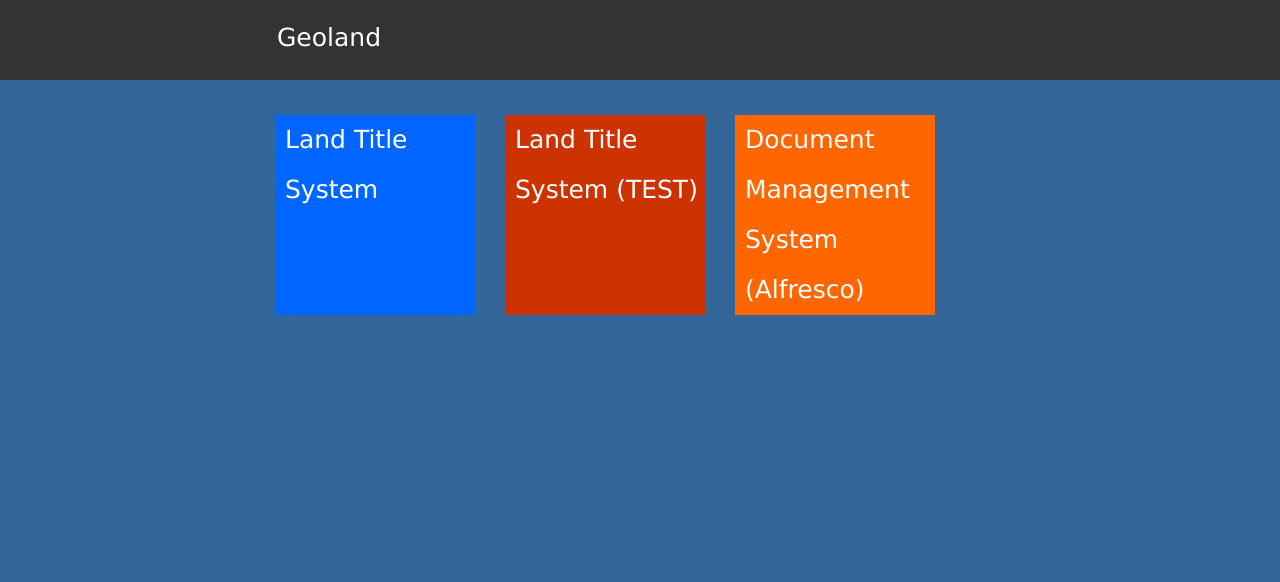
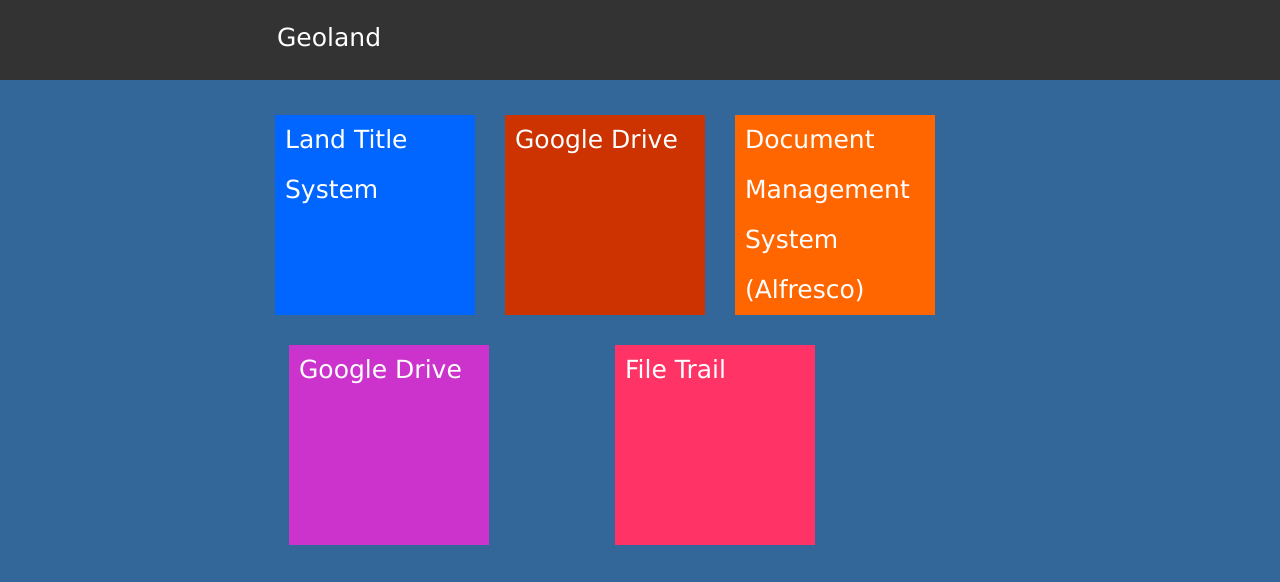
Before and after one commit to necrodevz/dashboard, a plain HTML site: page index.html in a window 1280 px wide. Shown: the top 582 px of the page. Drawn offline with nearby package versions, Linux system fonts and the light colour scheme.

Commit message:
Add options to dashboard

```diff
--- a/index.html
+++ b/index.html
@@ -86,7 +86,7 @@ body{
 	color:#FFF;
 	font-size:25px;
 	font-family:"Lucida Sans Unicode", "Lucida Grande", sans-serif;
-	line-height:300px;
+	line-height:50px;
 	padding-left:10px;
 	text-align:left;
 }
@@ -104,7 +104,7 @@ body{
 	color:#FFF;
 	font-size:25px;
 	font-family:"Lucida Sans Unicode", "Lucida Grande", sans-serif;
-	line-height:300px;
+	line-height:50px;
 	padding-left:10px;
 	text-align:left;
 }
@@ -122,7 +122,7 @@ body{
 	color:#FFF;
 	font-size:25px;
 	font-family:"Lucida Sans Unicode", "Lucida Grande", sans-serif;
-	line-height:300px;
+	line-height:50px;
 	padding-left:10px;
 	text-align:left;
 }
@@ -181,11 +181,11 @@ body{
 <div style="width:750px; height:450px; overflow:hidden; margin: 0 auto; position:relative; margin-top:35px;">
 
 	<a href="http://app.geolandonline.com" target="_blank"><div id="btn1" style="float:left"> <p> Land Title System </p> </div> </a>
-    <a href="http://testapp.geolandonline.com" target="_blank"><div id="btn2" style="float:left"> <p> Land Title System (TEST) </p> </div> </a>
+    <a href="https://drive.google.com" target="_blank"><div id="btn2" style="float:left"> <p> Google Drive </p> </div> </a>
     <a href="https://files.geolandonline.com/share/page" target="_blank"><div id="btn3" style="float:left"> <p> Document Management System (Alfresco) </p> </div> </a>
-    <a href="4.html" target="main" class="hidden"><div id="btn4" style="float:left"> <p> WebApp </p> </div> </a>
-    <a href="5.html" target="main" class="hidden"><div id="btn5" style="float:left"> <p> Contact Us </p> </div> </a>
-    <a href="6.html" target="main" class="hidden"><div id="btn6" style="float:left"> <p> Feedback </p> </div> </a>
+    <a href="https://drive.google.com" target="_blank"><div id="btn4" style="float:left"> <p> Google Drive </p> </div> </a>
+    <a href="https://geoland.filetrail.com" target="_blank"><div id="btn5" style="float:left"> <p> File Trail </p> </div> </a>
+    <a href="http://testapp.geolandonline.com" target="_blank"><div id="btn6" style="float:left"> <p> Land Title System </p> </div> </a>
     <div id="content" style="position:absolute"> <iframe name="main" frameborder=0 height=450 width=750></iframe>  </div>
 
 </div>
```
